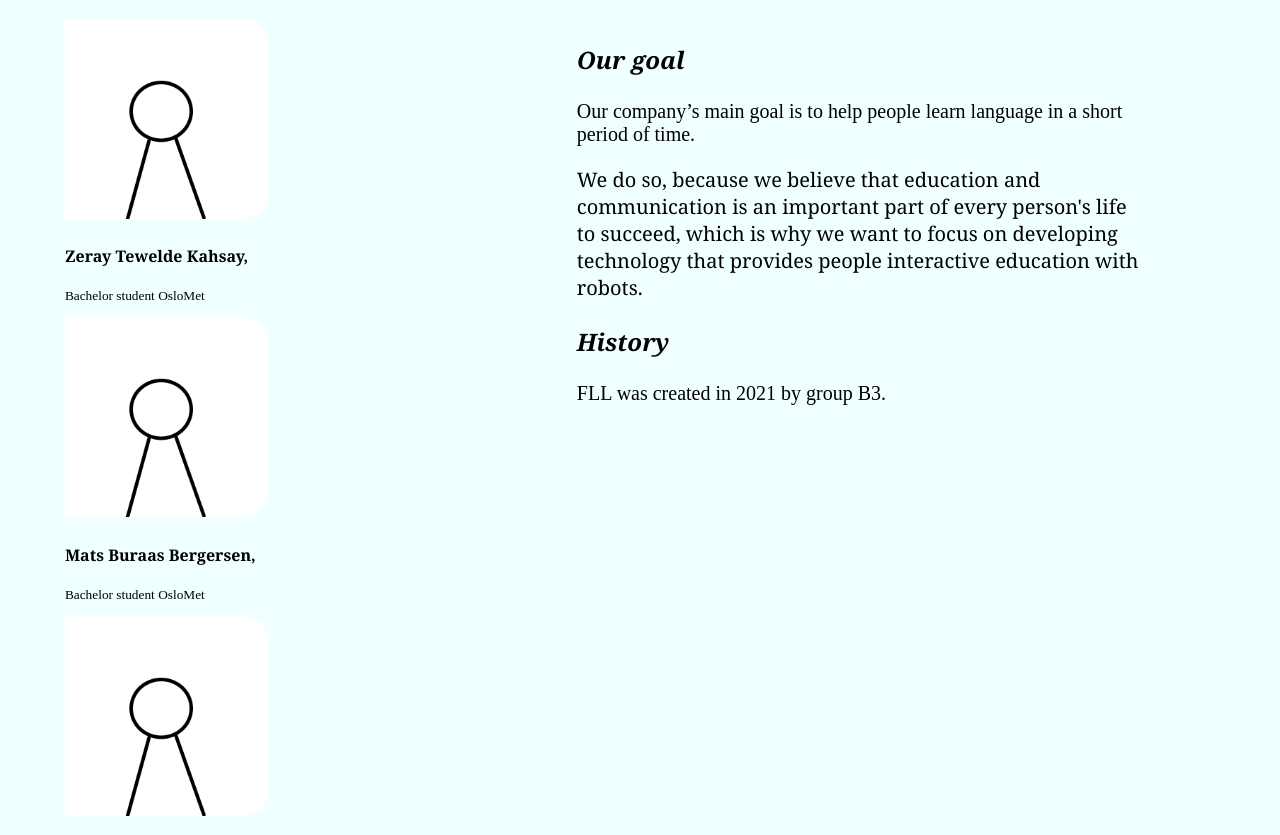
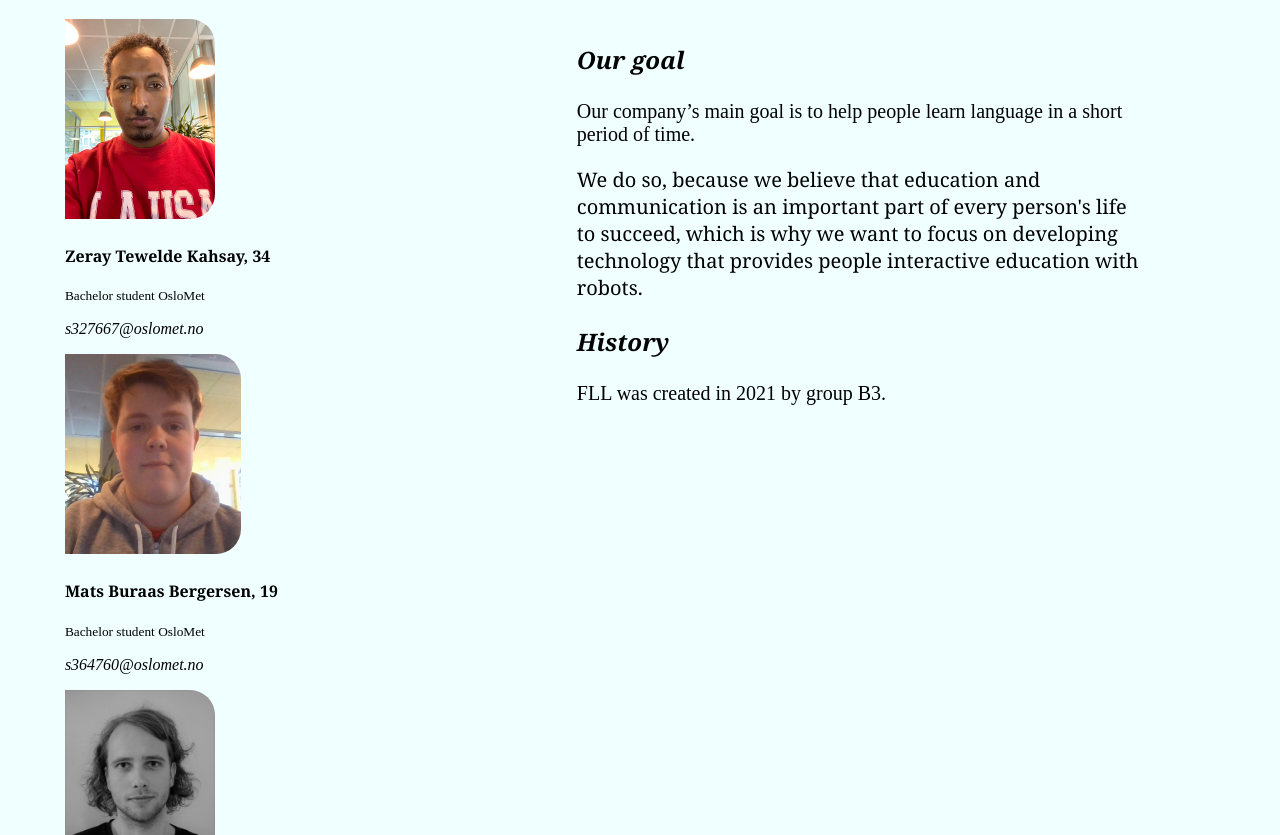
Before and after one commit to SiriBJ/FLL.github.io, a plain HTML site: page Files/about.html in a window 1280 px wide. Shown: the part 297-1132 px from the top of the page. Drawn offline with Linux system fonts and the light colour scheme.

Commit message:
Update about.html

```diff
--- a/Files/about.html
+++ b/Files/about.html
@@ -39,24 +39,27 @@
         <p class="about1">FLL was created in 2021 by group B3. </p>
     </div>
     <div class="about-people">
-        <img src="../Images/person.png" alt="Zeray Tewelde Kahsay" height="150px" width="auto">
-        <h4>Zeray Tewelde Kahsay, </h4>
+        <img src="../Images/Folk/Zeray.jpg" alt="Zeray Tewelde Kahsay" >
+        <h4>Zeray Tewelde Kahsay, 34</h4>
         <p class="about2">Bachelor student OsloMet</p>
+        <p class="about-mail">s327667@oslomet.no</p>
 
-        <img src="../Images/person.png" alt="Mats Buraas Bergersen" height="150px" width="auto">
-        <h4>Mats Buraas Bergersen, </h4>
+        <img src="../Images/Folk/Mats.jpg" alt="Mats Buraas Bergersen">
+        <h4>Mats Buraas Bergersen, 19</h4>
         <p class="about2">Bachelor student OsloMet</p>
+        <p class="about-mail">s364760@oslomet.no</p>
 
-        <img src="../Images/person.png" alt="Kennet Gjerstad Kløvstad" height="150px" width="auto">
+        <img src="../Images/Folk/Kennet.jpg" alt="Kennet Gjerstad Kløvstad" >
         <h4>Kennet Gjerstad Kløvstad, 26</h4>
         <p class="about2">Bachelor student OsloMet</p>
         <p class="about-mail">kennetgk@gmail.com</p>
 
-        <img src="../Images/person.png" alt="Adrian Langbråten Stensrud" height="150px" width="auto">
+        <img src="../Images/Folk/Adrian.jpg" alt="Adrian Langbråten Stensrud" >
         <h4>Adrian Langbråten Stensrud, 19</h4>
         <p class="about2">Bachelor student OsloMet</p>
         <p class="about-mail">s364678@gmail.com</p>
-        <img src="../Images/person.png" alt="Siri Esteri Berg-Johnsen" height="150px" width="auto">
+
+        <img src="../Images/person.png" alt="Siri Esteri Berg-Johnsen" >
         <h4>Siri Esteri Berg-Johnsen, 21</h4>
         <p class="about2">
             Bachelor student OsloMet
```
